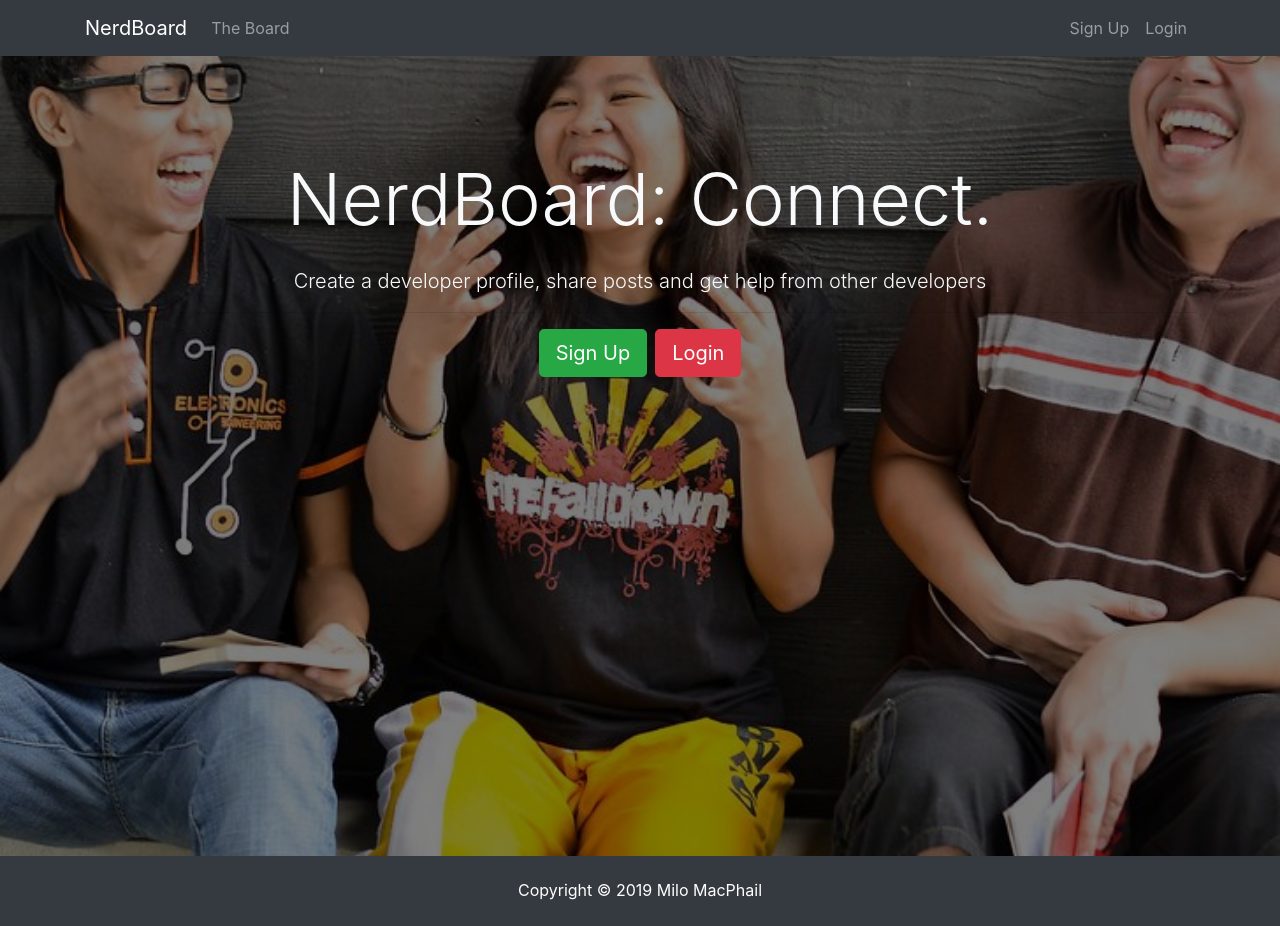
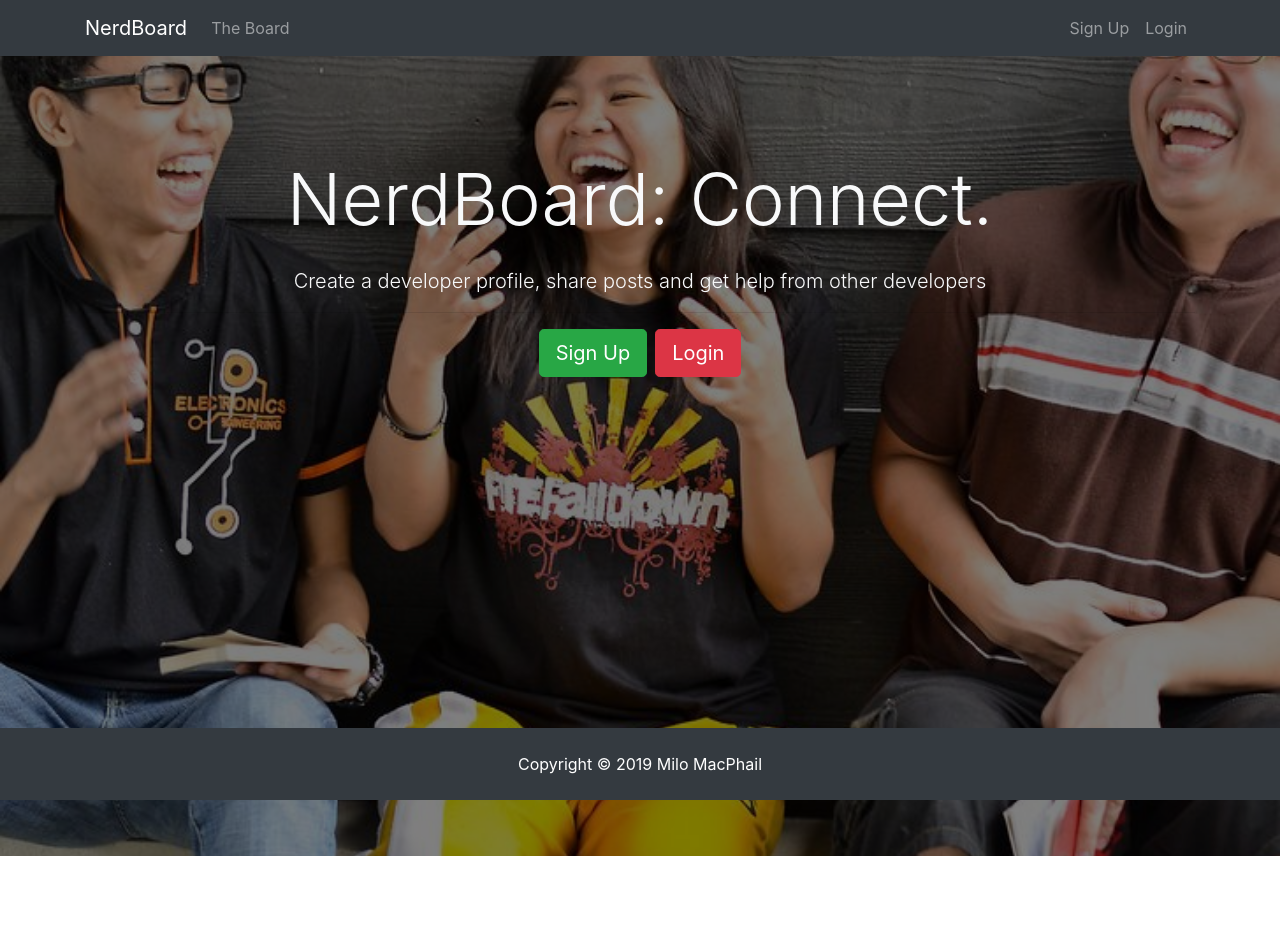
Before and after one commit to milomacphail/NerdBoard, a React (Create React App) app in the folder client/: page / in a window 1280 px wide. After the commit the page ends 856 px from the top, so only its background shows below. Built offline with nearby package versions, Linux system fonts and the light colour scheme.

Commit message:
Update Footer.js

```diff
--- a/client/src/components/layout/Footer.js
+++ b/client/src/components/layout/Footer.js
@@ -2,7 +2,7 @@ import React from 'react'
 
 export default () => {
     return (
-        <footer className="bg-dark text-white mt-5 p-4 text-center">
+        <footer className="bg-dark text-white mt-5 p-4 fixed-bottom text-center">
             Copyright &copy; { new Date().getFullYear()} Milo MacPhail
         </footer>
     )
```
